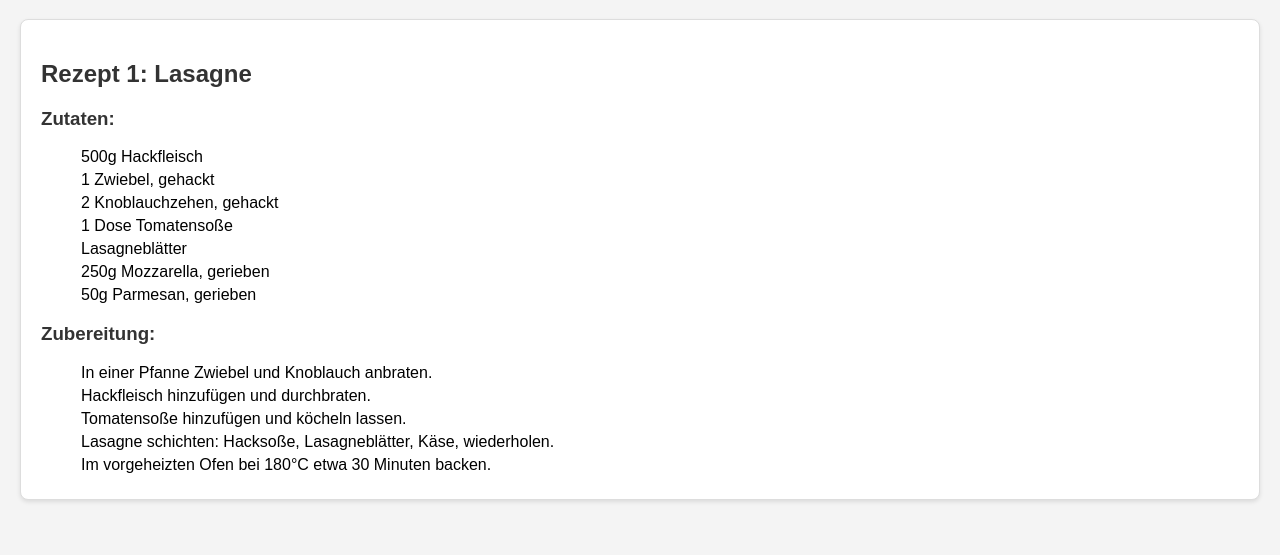
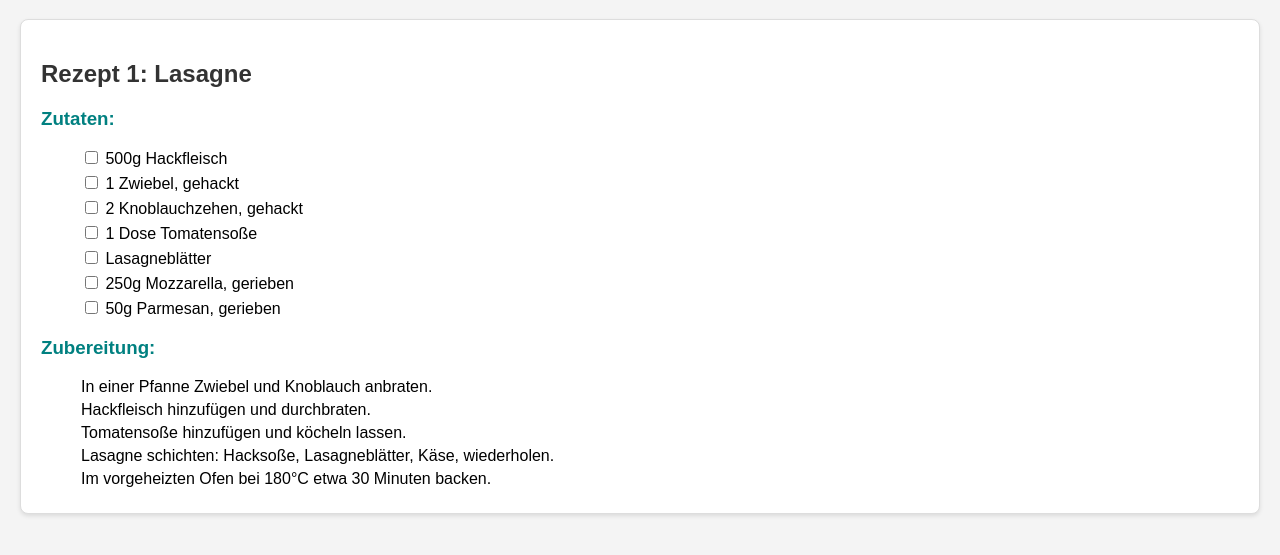
Before and after one commit to Kian187/Rezeptbuch, a plain HTML site: page index.html in a window 1280 px wide. Shown: the part 61-616 px from the top of the page. Drawn offline with Linux system fonts and the light colour scheme.

Commit message:
check box

```diff
--- a/index.html
+++ b/index.html
@@ -1,26 +1,10 @@
 <!DOCTYPE html>
 <html lang="de">
 <head>
-    <link rel="stylesheet" href="styles.css">
-
     <meta charset="UTF-8">
     <meta name="viewport" content="width=device-width, initial-scale=1.0">
     <title>Mein Rezeptbuch</title>
-    <style>
-        body {
-            font-family: Arial, sans-serif;
-            margin: 20px;
-        }
-        h1, h2, h3 {
-            color: #333;
-        }
-        .recipe {
-            margin-bottom: 40px;
-        }
-        .ingredients, .instructions {
-            margin-top: 10px;
-        }
-    </style>
+    <link rel="stylesheet" href="styles.css">
 </head>
 <body>
 
@@ -31,13 +15,13 @@
     <div class="ingredients">
         <h3>Zutaten:</h3>
         <ul>
-            <li>500g Hackfleisch</li>
-            <li>1 Zwiebel, gehackt</li>
-            <li>2 Knoblauchzehen, gehackt</li>
-            <li>1 Dose Tomatensoße</li>
-            <li>Lasagneblätter</li>
-            <li>250g Mozzarella, gerieben</li>
-            <li>50g Parmesan, gerieben</li>
+            <li><input type="checkbox"> 500g Hackfleisch</li>
+            <li><input type="checkbox"> 1 Zwiebel, gehackt</li>
+            <li><input type="checkbox"> 2 Knoblauchzehen, gehackt</li>
+            <li><input type="checkbox"> 1 Dose Tomatensoße</li>
+            <li><input type="checkbox"> Lasagneblätter</li>
+            <li><input type="checkbox"> 250g Mozzarella, gerieben</li>
+            <li><input type="checkbox"> 50g Parmesan, gerieben</li>
             <!-- Weitere Zutaten hier ergänzen -->
         </ul>
     </div>
```
